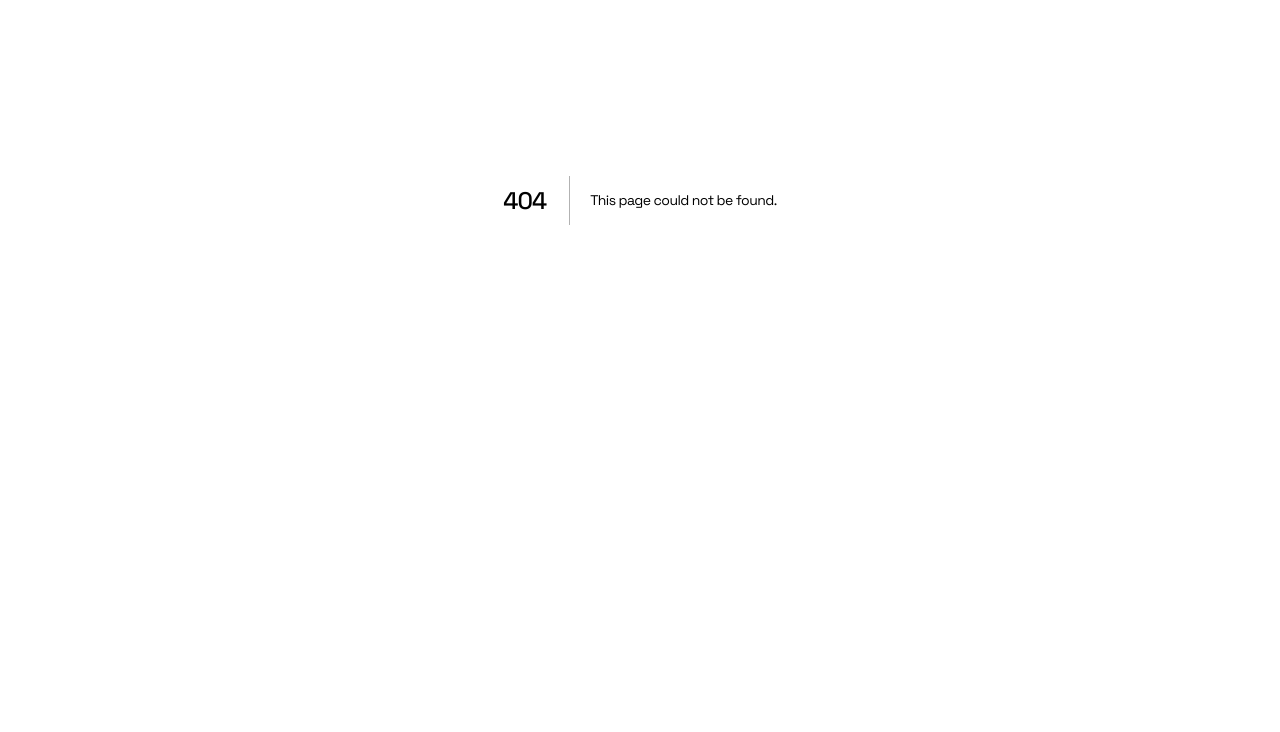
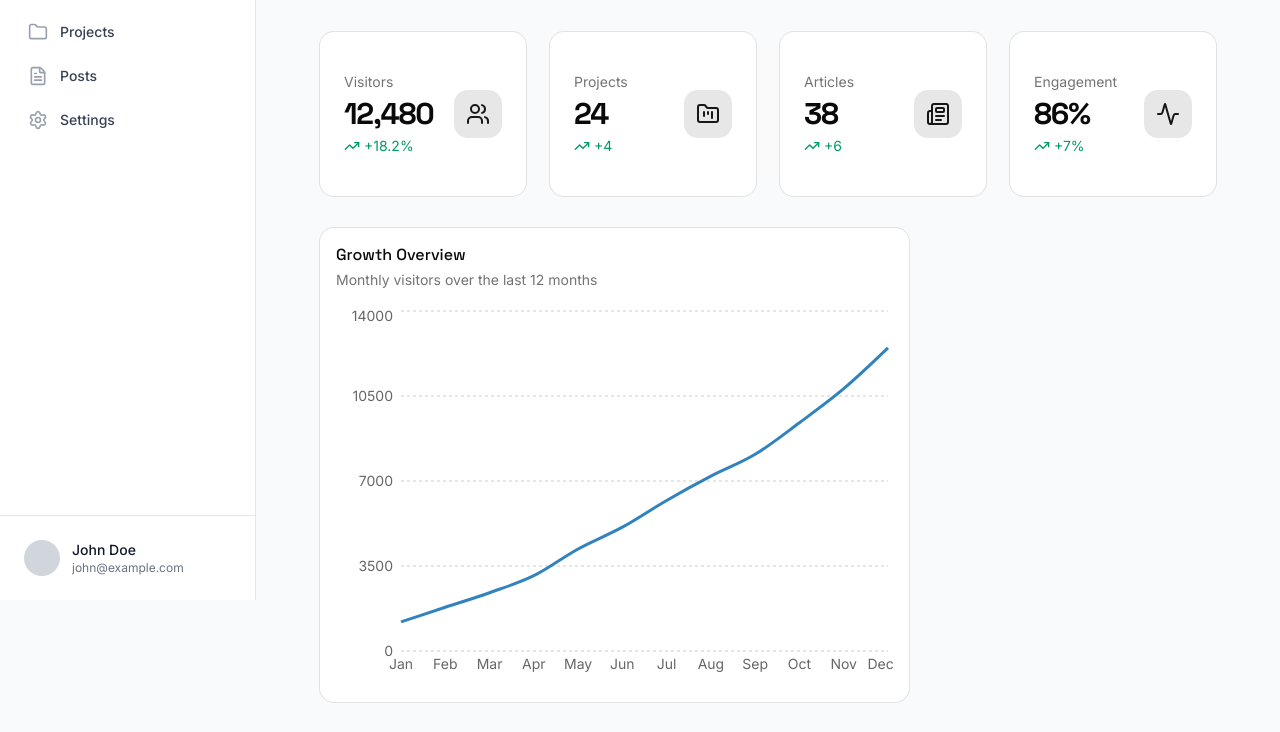
Before and after one commit to DevSandeepX/portfolio, a Next.js app: page /dashboard/analytics in a window 1280 px wide. Before the commit this address had no page. Shown: the part 200-932 px from the top of the page. Before the commit the page ends 800 px from the top, so only its background shows below. Built offline with nearby package versions, Linux system fonts and the light colour scheme.

Commit message:
add analytics page with mock data

```diff
--- a/package.json
+++ b/package.json
@@ -25,6 +25,7 @@
     "pg": "^8.22.0",
     "react": "19.2.4",
     "react-dom": "19.2.4",
+    "recharts": "^3.10.0",
     "shadcn": "^4.13.1",
     "tailwind-merge": "^3.6.0",
     "tw-animate-css": "^1.4.0",
--- /dev/null
+++ b/src/app/(dashboard)/_components/AnalyticsGrothChart.tsx
@@ -0,0 +1,66 @@
+"use client";
+
+import {
+    CartesianGrid,
+    Line,
+    LineChart,
+    ResponsiveContainer,
+    Tooltip,
+    XAxis,
+    YAxis,
+} from "recharts";
+
+import {
+    Card,
+    CardContent,
+    CardDescription,
+    CardHeader,
+    CardTitle,
+} from "@/components/ui/card";
+import { growthData } from "@/data/analytics-data";
+
+export function AnalyticsGrothChart() {
+    return (
+        <Card className="col-span-2">
+            <CardHeader>
+                <CardTitle>Growth Overview</CardTitle>
+
+                <CardDescription>
+                    Monthly visitors over the last 12 months
+                </CardDescription>
+            </CardHeader>
+
+            <CardContent className="h-[380px]">
+                <ResponsiveContainer width="100%" height="100%">
+                    <LineChart data={growthData}>
+                        <CartesianGrid
+                            strokeDasharray="3 3"
+                            vertical={false}
+                        />
+
+                        <XAxis
+                            dataKey="month"
+                            tickLine={false}
+                            axisLine={false}
+                        />
+
+                        <YAxis
+                            tickLine={false}
+                            axisLine={false}
+                        />
+
+                        <Tooltip />
+
+                        <Line
+                            type="monotone"
+                            dataKey="visitors"
+                            strokeWidth={3}
+                            dot={false}
+                            activeDot={{ r: 6 }}
+                        />
+                    </LineChart>
+                </ResponsiveContainer>
+            </CardContent>
+        </Card>
+    );
+}
--- /dev/null
+++ b/src/app/(dashboard)/_components/AnalyticsStatsCard.tsx
@@ -0,0 +1,43 @@
+import { Card, CardContent } from "@/components/ui/card";
+import { LucideIcon, TrendingUp } from "lucide-react";
+
+interface Props {
+    title: string;
+    value: string;
+    change: string;
+    icon: LucideIcon;
+}
+
+export function AnalyticsStatsCard({
+    title,
+    value,
+    change,
+    icon: Icon,
+}: Props) {
+    return (
+        <Card className="transition-all duration-300 hover:-translate-y-1 hover:shadow-lg">
+            <CardContent className="p-6">
+                <div className="flex items-center justify-between">
+                    <div className="space-y-1">
+                        <p className="text-muted-foreground text-sm">
+                            {title}
+                        </p>
+
+                        <h2 className="text-3xl font-bold">
+                            {value}
+                        </h2>
+
+                        <div className="flex items-center gap-1 text-sm text-emerald-600">
+                            <TrendingUp className="h-4 w-4" />
+                            {change}
+                        </div>
+                    </div>
+
+                    <div className="rounded-xl bg-primary/10 p-3">
+                        <Icon className="text-primary h-6 w-6" />
+                    </div>
+                </div>
+            </CardContent>
+        </Card>
+    );
+}
--- /dev/null
+++ b/src/app/(dashboard)/_components/AnalyticsTechChart.tsx
@@ -0,0 +1,62 @@
+"use client";
+
+import {
+    Bar,
+    BarChart,
+    CartesianGrid,
+    ResponsiveContainer,
+    Tooltip,
+    XAxis,
+    YAxis,
+} from "recharts";
+
+import {
+    Card,
+    CardContent,
+    CardDescription,
+    CardHeader,
+    CardTitle,
+} from "@/components/ui/card";
+import { techData } from "@/data/analytics-data";
+
+export function TechChart() {
+    return (
+        <Card>
+            <CardHeader>
+                <CardTitle>Popular Technologies</CardTitle>
+                <CardDescription>
+                    Projects built using each technology
+                </CardDescription>
+            </CardHeader>
+
+            <CardContent className="h-[320px]">
+                <ResponsiveContainer width="100%" height="100%">
+                    <BarChart data={techData}>
+                        <CartesianGrid
+                            vertical={false}
+                            strokeDasharray="3 3"
+                        />
+
+                        <XAxis
+                            dataKey="name"
+                            tickLine={false}
+                            axisLine={false}
+                        />
+
+                        <YAxis
+                            tickLine={false}
+                            axisLine={false}
+                        />
+
+                        <Tooltip />
+
+                        <Bar
+                            dataKey="value"
+                            radius={[8, 8, 0, 0]}
+                        />
+                    </BarChart>
+                </ResponsiveContainer>
+            </CardContent>
+        </Card>
+    );
+}
--- /dev/null
+++ b/src/app/(dashboard)/dashboard/analytics/page.tsx
@@ -0,0 +1,45 @@
+import { stats } from "@/data/analytics-data";
+import { AnalyticsGrothChart } from "../../_components/AnalyticsGrothChart";
+import { TechChart } from "../../_components/AnalyticsTechChart";
+import { AnalyticsStatsCard } from "../../_components/AnalyticsStatsCard";
+
+
+export default function AnalyticsPage() {
+    return (
+        <div className="space-y-8 p-8">
+            <div>
+                <h1 className="text-4xl font-bold">
+                    Analytics
+                </h1>
+
+                <p className="text-muted-foreground mt-2">
+                    Portfolio overview and performance.
+                </p>
+            </div>
+
+            {/* Stats */}
+            <section className="grid gap-6 md:grid-cols-2 xl:grid-cols-4">
+                {stats.map((item) => (
+                    <AnalyticsStatsCard
+                        key={item.title}
+                        {...item}
+                    />
+                ))}
+            </section>
+
+            {/* Charts */}
+            <section className="grid gap-6 lg:grid-cols-3">
+                <div className="lg:col-span-2">
+                    <AnalyticsGrothChart />
+                </div>
+
+            </section>
+
+            <section className="grid gap-6 lg:grid-cols-2">
+                <TechChart />
+
+                {/* Country Visitors / Recent Activity goes here */}
+            </section>
+        </div>
+    );
+}
--- /dev/null
+++ b/src/data/analytics-data.ts
@@ -0,0 +1,132 @@
+import {
+    Activity,
+    FolderKanban,
+    Newspaper,
+    Users,
+} from "lucide-react";
+
+export const stats = [
+    {
+        title: "Visitors",
+        value: "12,480",
+        change: "+18.2%",
+        icon: Users,
+    },
+    {
+        title: "Projects",
+        value: "24",
+        change: "+4",
+        icon: FolderKanban,
+    },
+    {
+        title: "Articles",
+        value: "38",
+        change: "+6",
+        icon: Newspaper,
+    },
+    {
+        title: "Engagement",
+        value: "86%",
+        change: "+7%",
+        icon: Activity,
+    },
+];
+
+export const growthData = [
+    { month: "Jan", visitors: 1200 },
+    { month: "Feb", visitors: 1800 },
+    { month: "Mar", visitors: 2400 },
+    { month: "Apr", visitors: 3100 },
+    { month: "May", visitors: 4200 },
+    { month: "Jun", visitors: 5100 },
+    { month: "Jul", visitors: 6200 },
+    { month: "Aug", visitors: 7200 },
+    { month: "Sep", visitors: 8100 },
+    { month: "Oct", visitors: 9400 },
+    { month: "Nov", visitors: 10800 },
+    { month: "Dec", visitors: 12480 },
+];
+
+export const techData = [
+    {
+        name: "React",
+        value: 20,
+    },
+    {
+        name: "Next.js",
+        value: 18,
+    },
+    {
+        name: "TypeScript",
+        value: 15,
+    },
+    {
+        name: "Tailwind",
+        value: 14,
+    },
+    {
+        name: "Node",
+        value: 10,
+    },
+];
+
+export const trafficData = [
+    {
+        name: "Organic",
+        value: 58,
+    },
+    {
+        name: "GitHub",
+        value: 18,
+    },
+    {
+        name: "LinkedIn",
+        value: 12,
+    },
+    {
+        name: "Direct",
+        value: 12,
+    },
+];
+
+export const countries = [
+    {
+        country: "India",
+        visitors: 6200,
+    },
+    {
+        country: "United States",
+        visitors: 2300,
+    },
+    {
+        country: "Germany",
+        visitors: 970,
+    },
+    {
+        country: "Canada",
+        visitors: 820,
+    },
+    {
+        country: "United Kingdom",
+        visitors: 650,
+    },
+];
+
+export const activities = [
+    {
+        title: "Published AI LMS Project",
+        time: "2 hours ago",
+    },
+    {
+        title: "New Blog Post",
+        time: "Yesterday",
+    },
+    {
+        title: "Portfolio Updated",
+        time: "3 days ago",
+    },
+    {
+        title: "Reached 10K Visitors",
+        time: "Last week",
+    },
+];
```
Also changed, not shown: 1 other file (tests, documents, lock files or other folders).
